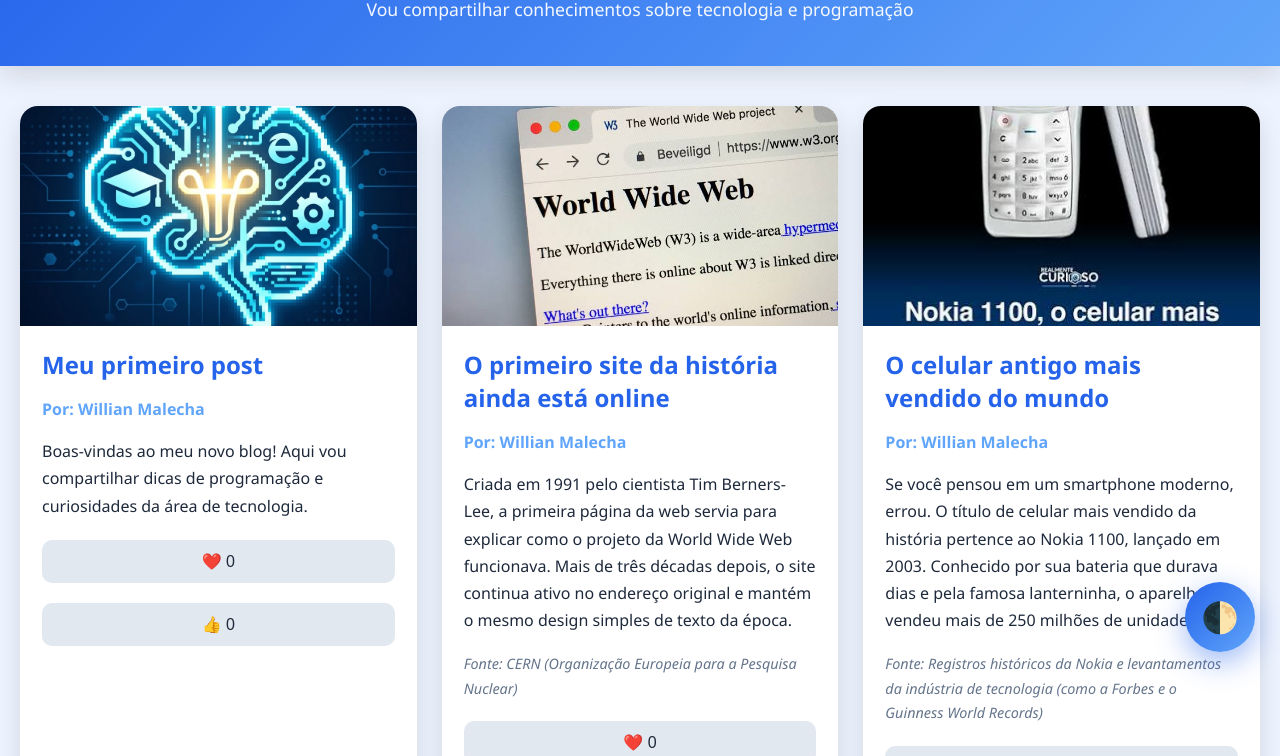
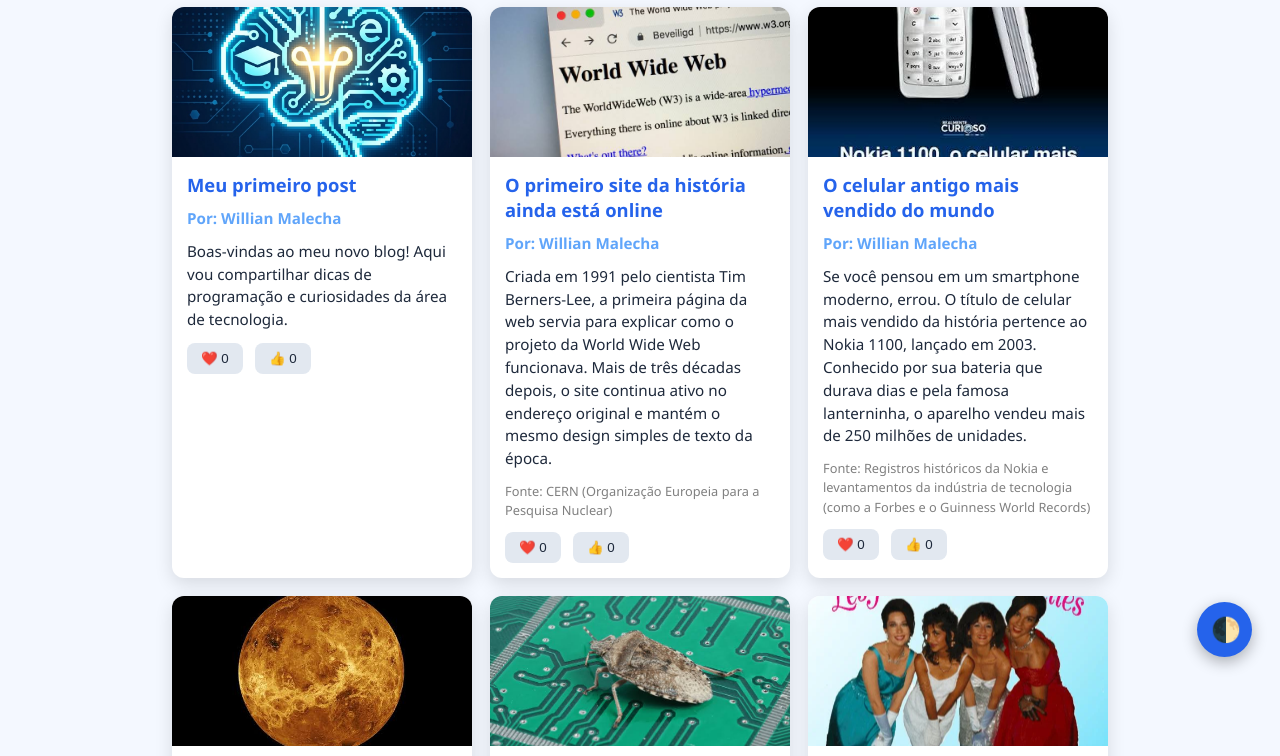
Before and after one commit to willianmalecha-boop/Educa-oDigital1A26, a plain HTML site: page index.html in a window 1280 px wide. Shown: the part 123-879 px from the top of the page. Drawn offline with Linux system fonts and the light colour scheme.

Commit message:
testamento

```diff
--- a/style.css
+++ b/style.css
@@ -1,234 +1,137 @@
-:root{
-    --cor-primaria:#2563eb;
-    --cor-secundaria:#60a5fa;
-    --cor-fundo:#eef4ff;
-    --cor-card:#ffffff;
-    --cor-texto:#1e293b;
-    --cor-texto-sec:#64748b;
-    --cor-botao:#e2e8f0;
-    --sombra:0 10px 25px rgba(0,0,0,.12);
+:root {
+    --cor-primaria: #2563eb;
+    --cor-secundaria: #60a5fa;
+    --cor-fundo: #f4f8ff;
+    --cor-texto: #1e293b;
+    --cor-contraste: #ffffff;
+    --cor-botao: #e2e8f0;
 
-    --fonte:'Segoe UI',sans-serif;
+    --fonte-texto: 'Segoe UI', sans-serif;
 }
 
-.tema-escuro{
-    --cor-primaria:#60a5fa;
-    --cor-secundaria:#93c5fd;
-    --cor-fundo:#0f172a;
-    --cor-card:#1e293b;
-    --cor-texto:#f8fafc;
-    --cor-texto-sec:#cbd5e1;
-    --cor-botao:#334155;
-    --sombra:0 10px 25px rgba(0,0,0,.45);
+.tema-escuro {
+    --cor-primaria: #60a5fa;
+    --cor-secundaria: #93c5fd;
+    --cor-fundo: #0f172a;
+    --cor-texto: #f8fafc;
+    --cor-contraste: #1e293b;
+    --cor-botao: #334155;
 }
 
-*{
-    margin:0;
-    padding:0;
-    box-sizing:border-box;
-    transition:.35s;
+* {
+    margin: 0;
+    padding: 0;
+    box-sizing: border-box;
+    transition: .3s;
 }
 
-body{
-    font-family:var(--fonte);
-    background:var(--cor-fundo);
-    color:var(--cor-texto);
+body {
+    font-family: var(--fonte-texto);
+    background: var(--cor-fundo);
+    color: var(--cor-texto);
 }
 
-/* HEADER */
-
-header{
-    background:linear-gradient(135deg,var(--cor-primaria),var(--cor-secundaria));
-    color:white;
-    text-align:center;
-    padding:45px 20px;
-    box-shadow:var(--sombra);
+header {
+    background: linear-gradient(90deg, var(--cor-primaria), var(--cor-secundaria));
+    color: white;
+    text-align: center;
+    padding: 20px;
 }
 
-header h1{
-    font-size:3rem;
-    margin-bottom:10px;
+header h1 {
+    font-size: 2rem;
+    margin-bottom: 5px;
 }
 
-header p{
-    font-size:1.1rem;
-    opacity:.95;
+main {
+    display: flex;
+    flex-wrap: wrap;
+    justify-content: center;
+    gap: 18px;
+    padding: 20px;
 }
 
-/* MAIN */
-
-main{
-    max-width:1400px;
-    margin:auto;
-    padding:40px 20px;
-
-    display:grid;
-    grid-template-columns:repeat(auto-fit,minmax(330px,1fr));
-    gap:25px;
+article {
+    width: 300px;
+    background: var(--cor-contraste);
+    border-radius: 12px;
+    overflow: hidden;
+    box-shadow: 0 6px 18px rgba(0,0,0,.12);
+    display: flex;
+    flex-direction: column;
 }
 
-/* CARD */
-
-article{
-
-    background:var(--cor-card);
-
-    border-radius:18px;
-
-    overflow:hidden;
-
-    box-shadow:var(--sombra);
-
-    display:flex;
-    flex-direction:column;
+article:hover {
+    transform: translateY(-4px);
+    box-shadow: 0 12px 24px rgba(37,99,235,.2);
 }
 
-article:hover{
-
-    transform:translateY(-8px);
-
-    box-shadow:0 20px 40px rgba(37,99,235,.25);
-
+article img {
+    width: 100%;
+    height: 150px;
+    object-fit: cover;
 }
 
-/* IMAGEM */
-
-article img{
-
-    width:100%;
-    height:220px;
-    object-fit:cover;
-
+article div {
+    padding: 15px;
 }
 
-/* CONTEÚDO */
-
-article div{
-
-    padding:22px;
-
-    display:flex;
-
-    flex-direction:column;
-
-    flex:1;
-
+h2 {
+    color: var(--cor-primaria);
+    font-size: 1.15rem;
+    margin-bottom: 10px;
 }
 
-h2{
-
-    color:var(--cor-primaria);
-
-    margin-bottom:15px;
-
+.artigo-autor {
+    color: var(--cor-secundaria);
+    font-weight: bold;
+    margin-bottom: 10px;
 }
 
-.artigo-autor{
-
-    color:var(--cor-secundaria);
-
-    font-weight:bold;
-
-    margin-bottom:15px;
-
+.artigo-fonte {
+    margin-top: 12px;
+    font-size: .8rem;
+    color: gray;
 }
 
-.artigo-fonte{
-
-    color:var(--cor-texto-sec);
-
-    font-size:.9rem;
-
-    margin-top:18px;
-
-    font-style:italic;
-
+article p {
+    font-size: .95rem;
+    line-height: 1.5;
 }
 
-article p{
-
-    line-height:1.7;
-
+button {
+    margin-top: 12px;
+    margin-right: 8px;
+    border: none;
+    background: var(--cor-botao);
+    color: var(--cor-texto);
+    padding: 8px 14px;
+    border-radius: 8px;
+    cursor: pointer;
 }
 
-/* BOTÕES */
-
-button{
-
-    margin-top:20px;
-
-    border:none;
-
-    background:var(--cor-botao);
-
-    color:var(--cor-texto);
-
-    border-radius:10px;
-
-    padding:12px;
-
-    cursor:pointer;
-
-    font-size:16px;
-
+button:hover {
+    background: var(--cor-primaria);
+    color: white;
 }
 
-button:hover{
-
-    background:var(--cor-primaria);
-
-    color:white;
-
-    transform:scale(1.05);
-
+.btn-tema-escuro {
+    position: fixed;
+    right: 20px;
+    bottom: 20px;
+    width: 55px;
+    height: 55px;
+    border-radius: 50%;
+    font-size: 24px;
+    background: var(--cor-primaria);
+    color: white;
+    box-shadow: 0 5px 15px rgba(0,0,0,.3);
 }
 
-/* BOTÃO TEMA */
-
-.btn-tema-escuro{
-
-    position:fixed;
-
-    right:25px;
-
-    bottom:25px;
-
-    width:70px;
-
-    height:70px;
-
-    border-radius:50%;
-
-    border:none;
-
-    background:linear-gradient(135deg,var(--cor-primaria),var(--cor-secundaria));
-
-    color:white;
-
-    font-size:30px;
-
-    cursor:pointer;
-
-    box-shadow:0 10px 30px rgba(37,99,235,.45);
-
+.tema-escuro article {
+    background: #1e293b;
 }
 
-.btn-tema-escuro:hover{
-
-    transform:rotate(180deg) scale(1.1);
-
+.tema-escuro .artigo-fonte {
+    color: #cbd5e1;
 }
-
-/* RESPONSIVO */
-
-@media(max-width:700px){
-
-header h1{
-    font-size:2.2rem;
-}
-
-main{
-    grid-template-columns:1fr;
-}
-
-}
```
